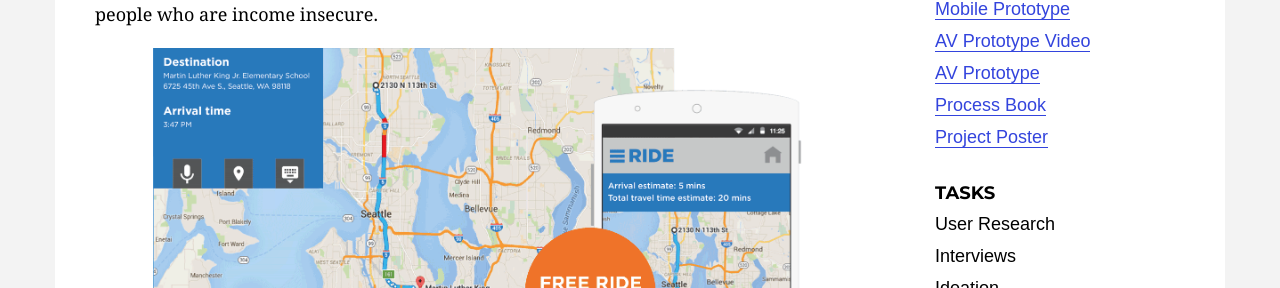
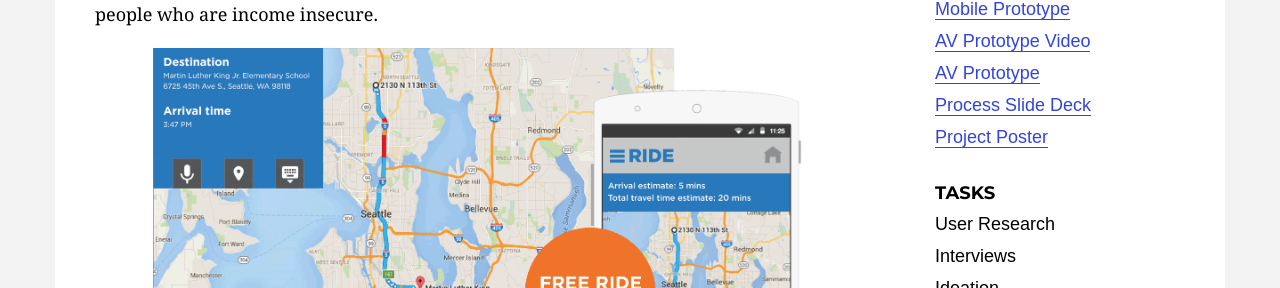
Before and after one commit to susanev/susanev.github.io, a Jekyll site: the page built from projects/autonomous-vehicle-system.html, in a window 1280 px wide and 900 px high, scrolled down 355 px. Shown: the part 165-453 px from the top of the window. Built offline with Jekyll 4.4.1, drawn with Linux system fonts in a browser that asks for light colours; nearby versions of some CDN libraries.

Commit message:
added process deck for premera viz and renamed auto vehicle process deck

```diff
--- a/projects/autonomous-vehicle-system.html
+++ b/projects/autonomous-vehicle-system.html
@@ -54,7 +54,7 @@
                 <li><a href="https://susane.proto.io/share/?id=e4b0ff1a-90f3-40ca-85ec-c4b2affd623f&v=16">Mobile Prototype</a></li>
                 <li><a href="https://vimeo.com/157936033">AV Prototype Video</a></li>
                 <li><a href="https://susane.proto.io/share/?id=7f9557fb-7d29-4da1-9a48-f9e04c9d9bc6&v=21">AV Prototype</a></li>
-                <li><a href="../imgs/project-imgs/autonomous-vehicle-system/ride-process-book.pdf">Process Book</a></li>
+                <li><a href="../imgs/project-imgs/autonomous-vehicle-system/ride-process-book.pdf">Process Slide Deck</a></li>
                 <li><a href="../imgs/project-imgs/autonomous-vehicle-system/ride-poster.png">Project Poster</a></li>
             </ul>
 
--- a/projects/health-insurance-visualizations.html
+++ b/projects/health-insurance-visualizations.html
@@ -95,6 +95,7 @@
 
             <h3>Links</h3>
             <ul>
+                <li><a href="../imgs/project-imgs/health-insurance-viz/premera-out-of-pocket-expenses-project-deck.pdf">Process Slide Deck</a></li>
                 <li><a href="http://premeraux.com/prototypes/member/oop-widget/dashboard.html">Final Bootstrap Version</a></li>
             </ul>
 
```
Also changed, not shown: 1 other file.
